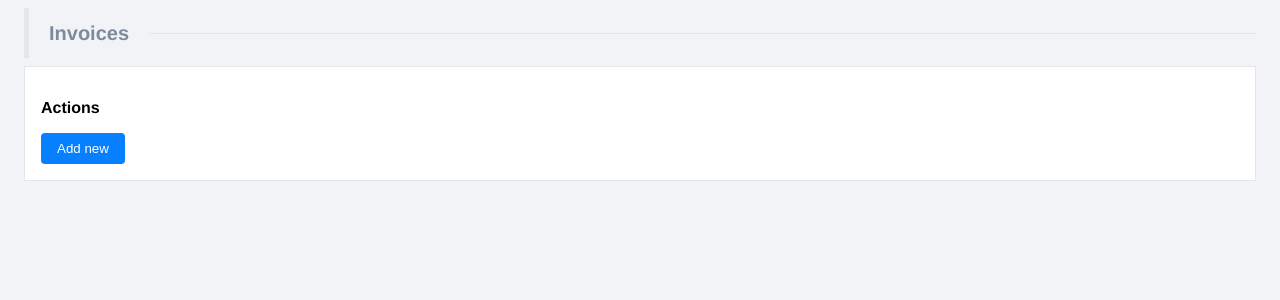
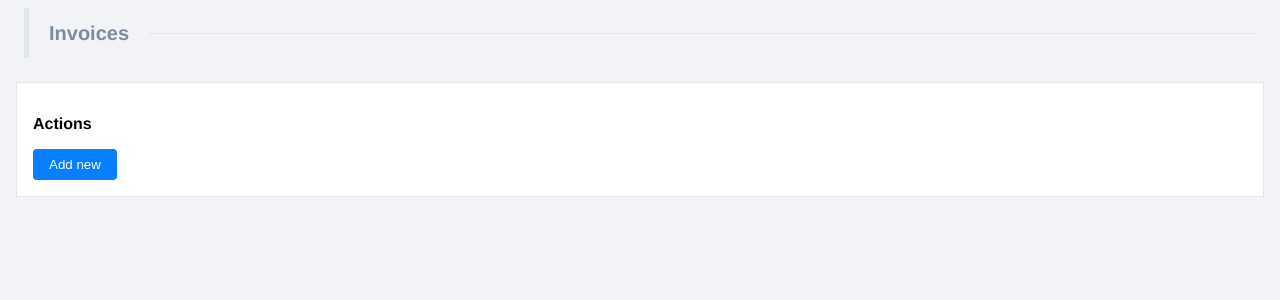
Before and after one commit to Alexter-progs/ifinum, a Vue app: page /#/ in a window 1280 px wide. Shown: the top 300 px of the page. Built offline with nearby package versions, Linux system fonts and the light colour scheme.

Commit message:
add base container to reuse styles

```diff
--- /dev/null
+++ b/src/components/BaseContainer.vue
@@ -0,0 +1,21 @@
+<template functional>
+    <div class="container">
+      <slot></slot>
+    </div>
+</template>
+
+<script>
+export default {
+  name: 'BaseContainer'
+}
+</script>
+
+<style scoped>
+  .container {
+    padding: 1em;
+    background-color: #fff;
+    font-family: Helvetica,serif;
+    border: solid 1px #e4e7ea;
+    margin-top: 1.5em;
+  }
+</style>
--- a/src/components/MainPage.vue
+++ b/src/components/MainPage.vue
@@ -1,24 +1,30 @@
 <template>
   <div class="container">
     <base-page-title title="Invoices"/>
-    <main-page-actions/>
+    <base-container>
+      <main-page-actions/>
+    </base-container>
   </div>
 </template>
 
 <script>
 import BasePageTitle from './BasePageTitle'
 import MainPageActions from '@/components/MainPageActions'
+import InvoicesList from '@/components/InvoicesList'
+import BaseContainer from '@/components/BaseContainer'
 
 export default {
   name: 'MainPage',
-  components: {MainPageActions, BasePageTitle},
+  components: {BaseContainer, InvoicesList, MainPageActions, BasePageTitle},
   data () {
     return {
     }
   },
   comments: {
     basePageTitle: BasePageTitle,
-    mainPageActions: MainPageActions
+    mainPageActions: MainPageActions,
+    invoicesList: InvoicesList,
+    baseContainer: BaseContainer
   }
 }
 </script>
--- a/src/components/MainPageActions.vue
+++ b/src/components/MainPageActions.vue
@@ -1,5 +1,5 @@
 <template>
-  <div class="container">
+  <div>
     <h4>Actions</h4>
     <input type="button" class="btn" value="Add new"/>
   </div>
@@ -12,14 +12,6 @@ export default {
 </script>
 
 <style scoped>
-  .container {
-    padding: 1em;
-    background-color: #fff;
-    font-family: Helvetica,serif;
-    border: solid 1px #e4e7ea;
-    margin-top: 3em;
-  }
-
   h4 {
     margin: 1em 0 1em 0;
   }
```
